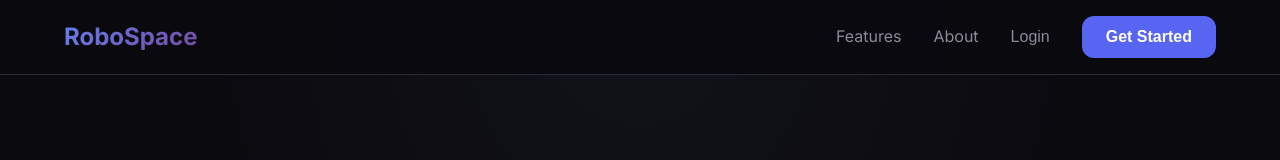
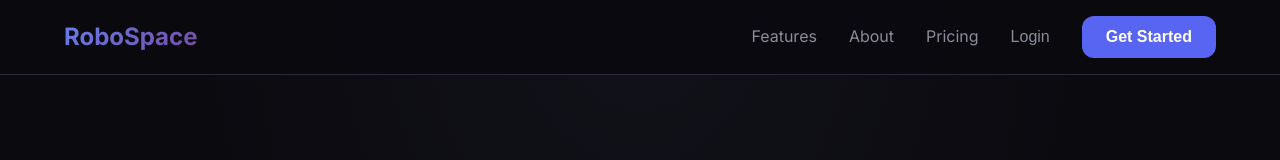
Before and after one commit to keivalya/robospace-nextjs, a Next.js app: page / in a window 1280 px wide. Shown: the top 160 px of the page. Built offline with nearby package versions, Linux system fonts and the light colour scheme; no server answers.

Commit message:
pricing in navbar

```diff
--- a/src/components/Navigation.js
+++ b/src/components/Navigation.js
@@ -63,6 +63,7 @@ export default function Navigation() {
               <Link href="/dashboard" onClick={closeMenu}>Dashboard</Link>
               <Link href="/#features" onClick={closeMenu}>Features</Link>
               <Link href="/#about" onClick={closeMenu}>About</Link>
+              <Link href="/#pricing" onClick={closeMenu}>Pricing</Link>
               <span className="nav-user">{user.displayName || user.email}</span>
               <button className="btn btn-outline" onClick={handleLogout}>
                 Logout
@@ -72,6 +73,7 @@ export default function Navigation() {
             <>
               <Link href="/#features" onClick={closeMenu}>Features</Link>
               <Link href="/#about" onClick={closeMenu}>About</Link>
+              <Link href="/#pricing" onClick={closeMenu}>Pricing</Link>
               <button
                 className="btn-text"
                 onClick={() => {
```
